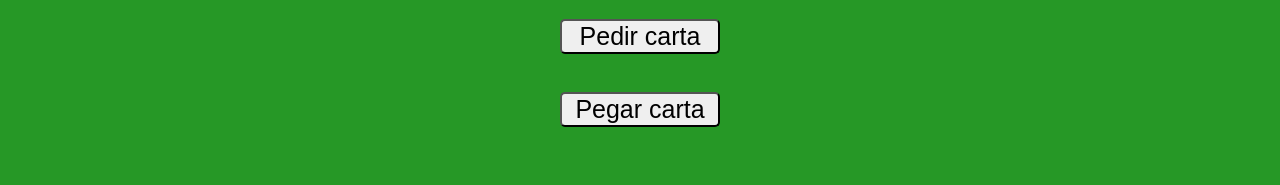
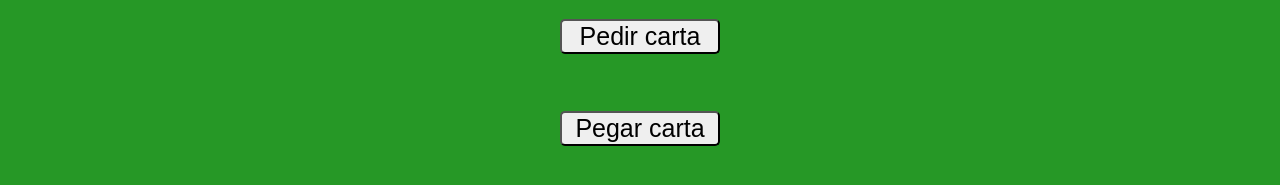
Before and after one commit to jeffesondiogosilva/king-of-cards, a plain HTML site: page index.html in a window 1280 px wide. Shown: the part 527-712 px from the top of the page. Drawn offline with Linux system fonts and the light colour scheme.

Commit message:
melhorando jogabilidade

```diff
--- a/index.html
+++ b/index.html
@@ -23,7 +23,7 @@
 
 
 
-        <button id="btn-fetch" >Pedir carta</button> <br>
+        <button id="btn-fetch" >Pedir carta</button> <br> <br>
         <div id="content"></div>  <br> <br>
 
         <div id="botao-pegar">
--- a/main.js
+++ b/main.js
@@ -23,7 +23,7 @@ botao.addEventListener('click', (e) => {
 
     fetch(`https://deckofcardsapi.com/api/deck/new/draw/?count=2`, options)
     .then(response => {response.json()
-        .then( data => carta.innerHTML = `<img id="carta" src="${data.cards[0].image}">; `)
+        .then( data => carta.innerHTML = `<img id="carta" src="${data.cards[0].image}"> `)
 
 
     })
@@ -42,7 +42,7 @@ botao.addEventListener('click', (e) => {
 
         if(c1 == null) {
             const carta1 = document.querySelector('#carta1');
-            carta1.innerHTML = `<p class="mao";>${carta.innerHTML}</p>`
+            carta1.innerHTML = `<p class="mao">${carta.innerHTML}</p>`
             console.log('c1'+carta1.innerHTML);
             c1 = carta1.innerHTML;
             const audio = new Audio('interface-124464.mp3');
@@ -63,7 +63,7 @@ botao.addEventListener('click', (e) => {
         } else if (c2 != null && c3 == null)  {
 
             const carta3 = document.querySelector('#carta3');
-            carta3.innerHTML = `<p class="mao";>${carta.innerHTML}</p>`;
+            carta3.innerHTML = `<p class="mao";>${carta.innerHTML}</p>`
             console.log('c3'+carta3.innerHTML);
             c3 = carta3.innerHTML;
             const audio = new Audio('interface-124464.mp3');
```
